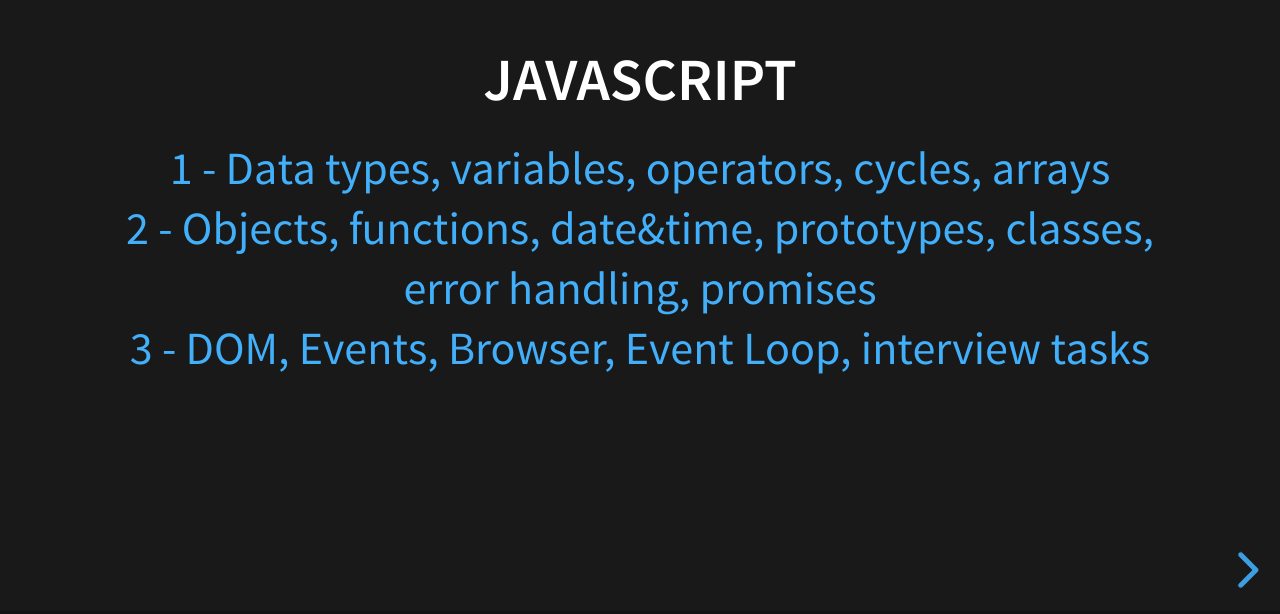
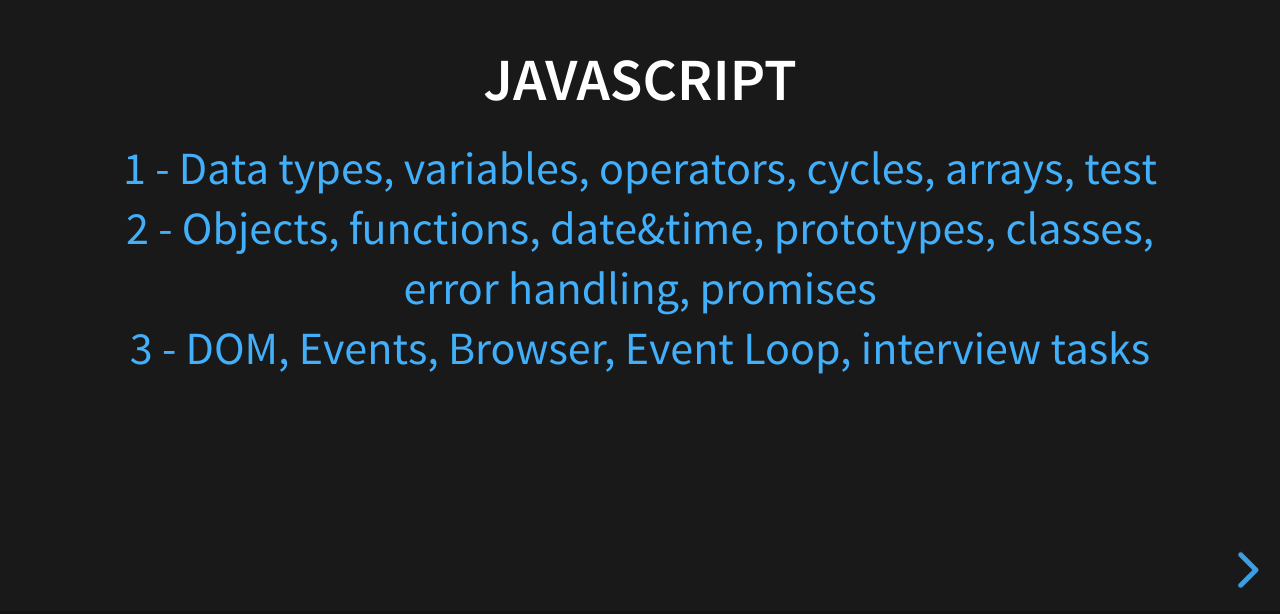
Before and after one commit to Mykhalchuk19/react-redux-presentation, a website: page index.html in a window 1280 px wide. Shown: the part 186-800 px from the top of the page. Drawn offline with Linux system fonts and the light colour scheme.

Commit message:
test deploy

```diff
--- a/index.html
+++ b/index.html
@@ -33,7 +33,7 @@
         <section>
           <h3>JavaScript</h3>
           <a href="js-1.html"
-            >1 - Data types, variables, operators, cycles, arrays</a
+            >1 - Data types, variables, operators, cycles, arrays, test</a
           ><br />
           <a href="js-2.html"
             >2 - Objects, functions, date&time, prototypes, classes, error
```
